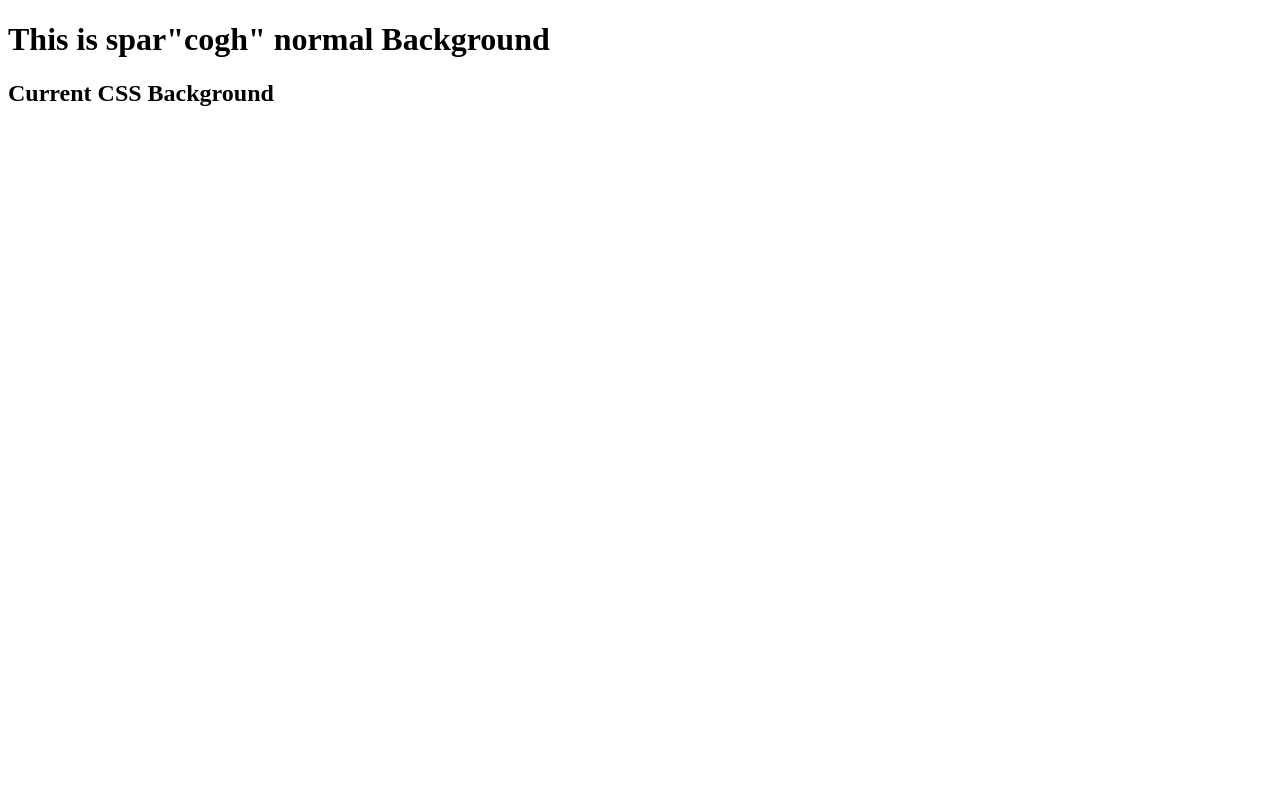
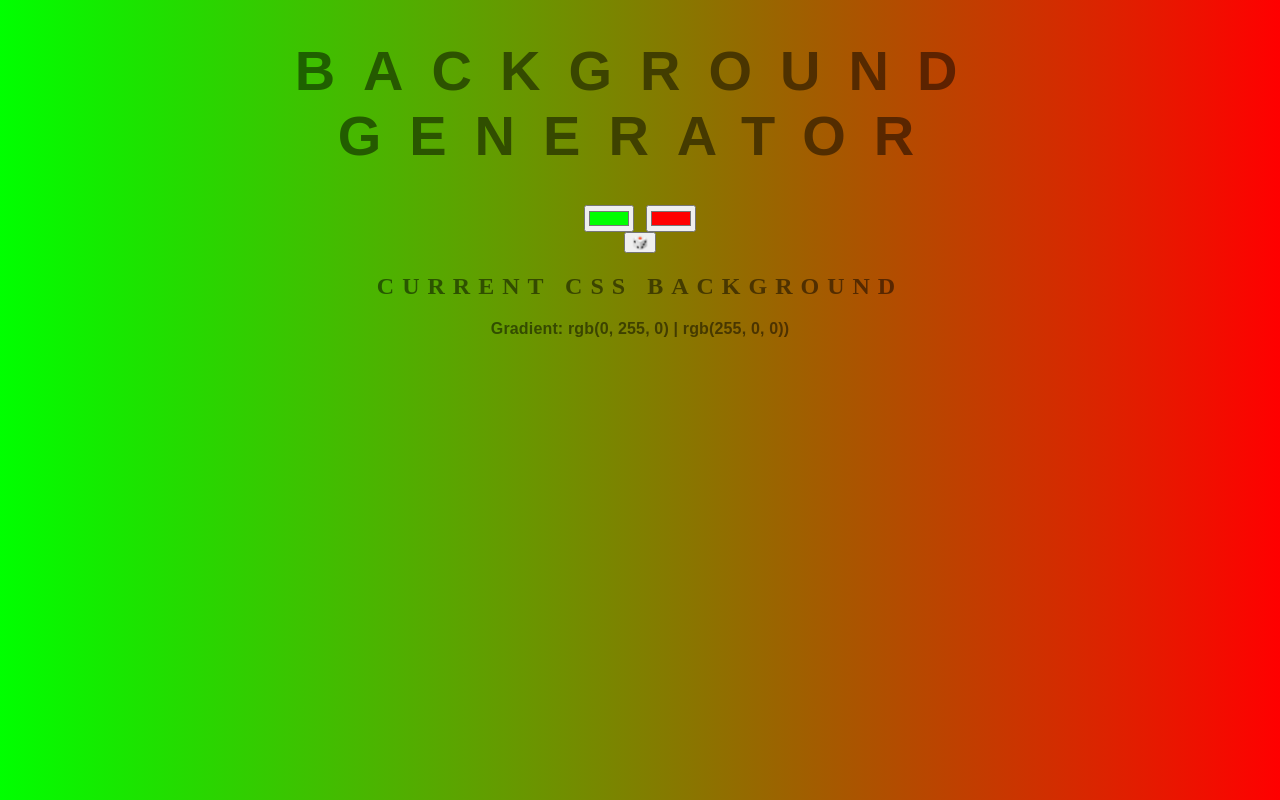
Before and after one commit to Zligi/background-generator, a website: page index.html in a window 1280 px wide. Drawn offline with Linux system fonts and the light colour scheme.

Commit message:
Added missing files

```diff
--- a/index.html
+++ b/index.html
@@ -1,11 +1,13 @@
 <!DOCTYPE html>
 <html lang="en">
   <head>
-    <title>Cool Background</title>
+    <title>Gradient Background</title>
     <link rel="stylesheet" type="text/css" href="style.css" />
   </head>
   <body id="gradient">
-    <h1>This is spar"cogh" normal Background</h1>
+    <h1>Background Generator</h1>
+    <input class="color1" type="color" name="color1" value="#00ff00" />
+    <input class="color2" type="color" name="color2" value="#ff0000" />
     <h2>Current CSS Background</h2>
     <h3></h3>
     <script type="text/javascript" src="script.js"></script>
--- a/style.css
+++ b/style.css
@@ -0,0 +1,26 @@
+body {
+  font: "Raleway", sans-serif;
+  color: rgba(0, 0, 0, 0.5);
+  text-align: center;
+  text-transform: uppercase;
+  letter-spacing: 0.5em;
+  top: 15%;
+  background: linear-gradient(to right, red, yellow); /* Standard syntax */
+}
+
+h1 {
+  font: 600 3.5em "Raleway", sans-serif;
+  color: rgba(0, 0, 0, 0.5);
+  text-align: center;
+  text-transform: uppercase;
+  letter-spacing: 0.5em;
+  width: 100%;
+}
+
+h3 {
+  font: 900 1em "Raleway", sans-serif;
+  color: rgba(0, 0, 0, 0.5);
+  text-align: center;
+  text-transform: none;
+  letter-spacing: 0.01em;
+}
```
